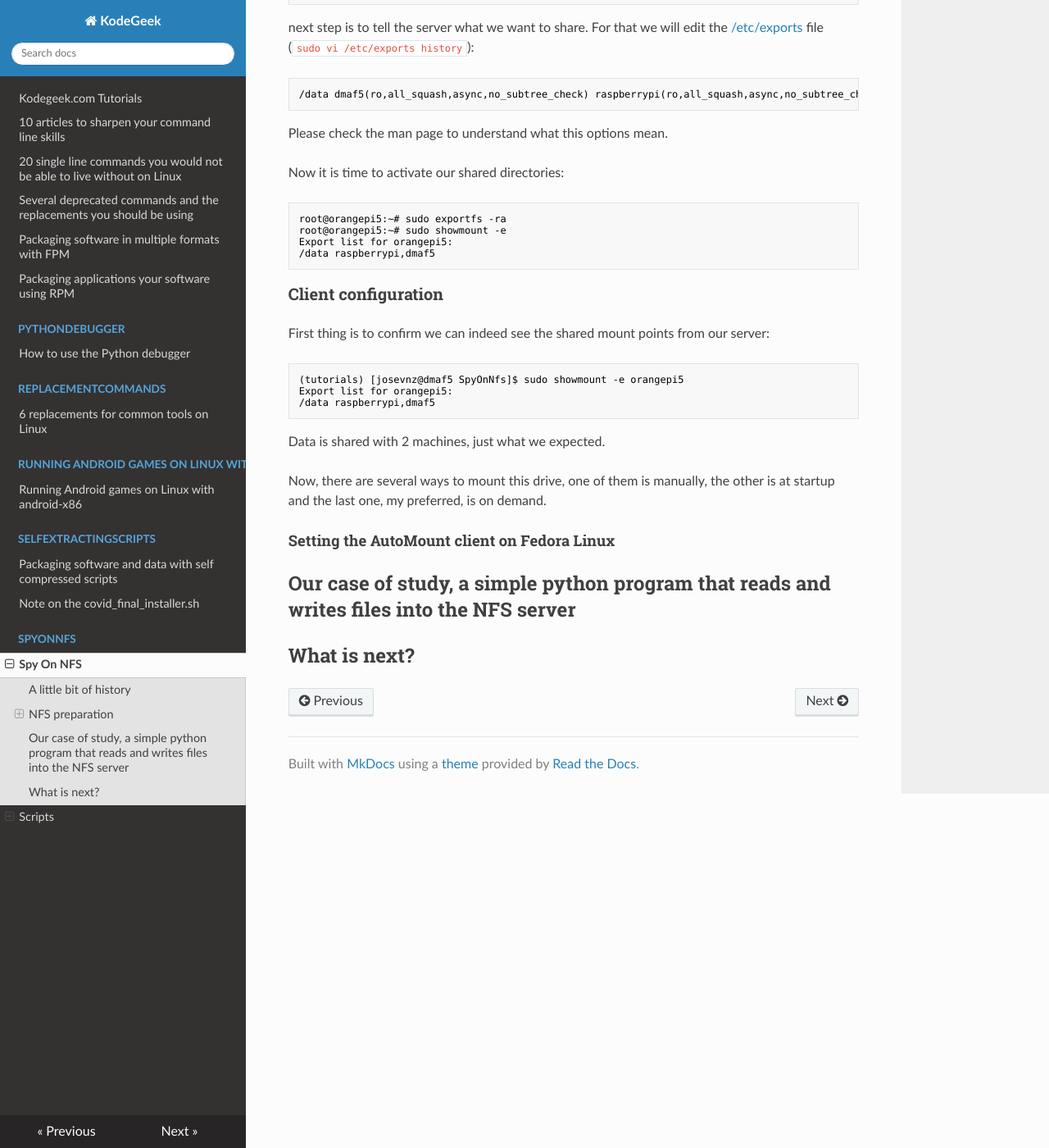
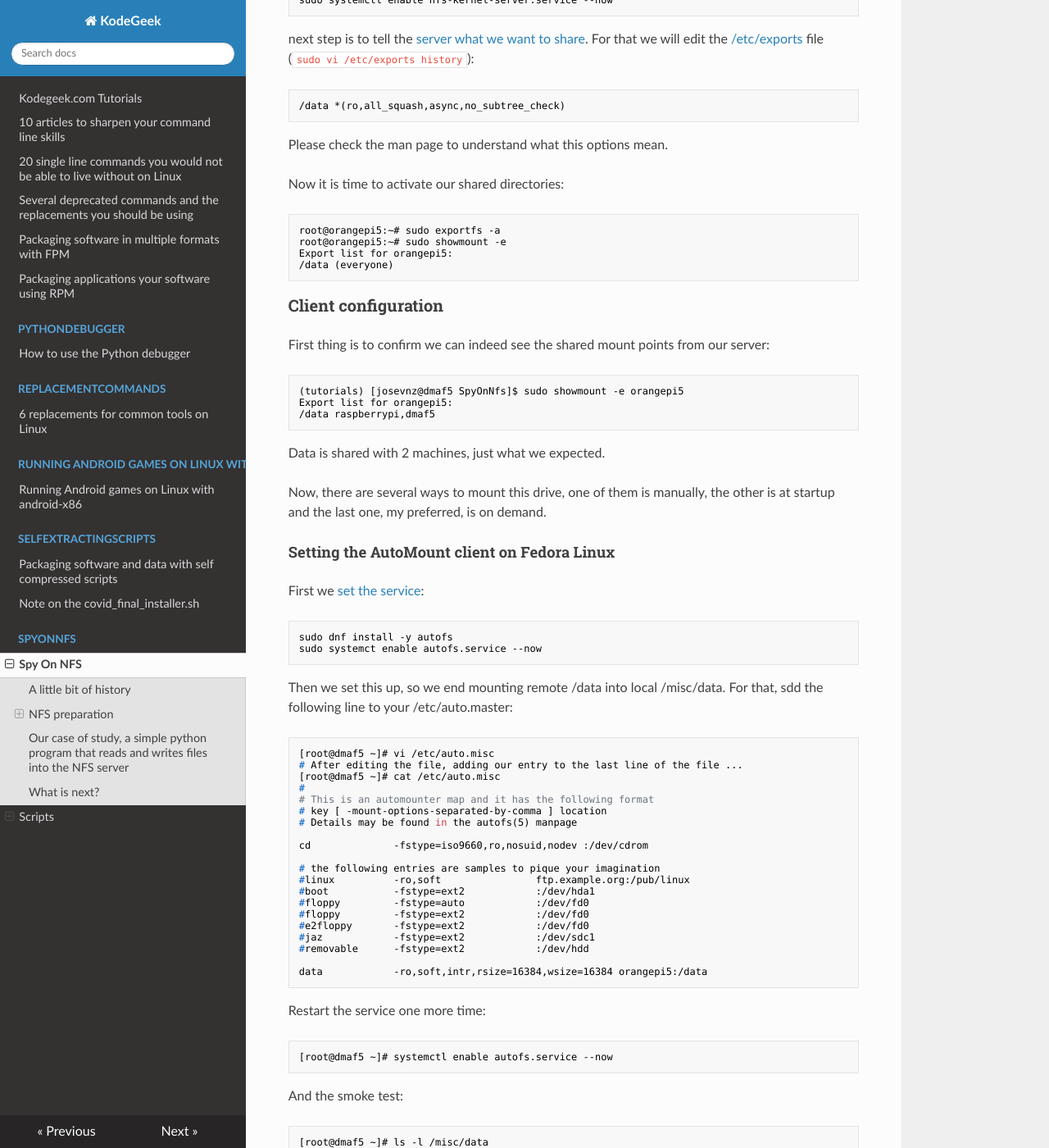
Before and after one commit to josevnz/tutorials, an MkDocs documentation site: the page built from docs/SpyOnNfs/README.md, in a window 1280 px wide and 1400 px high, scrolled down 1783 px. Shown: the whole window at 82% size. Built offline with MkDocs 1.6.1, drawn with Linux system fonts in a browser that asks for light colours; nearby versions of some CDN libraries; some of the changed text lies outside the part shown.

Commit message:
Tutorial update

````diff
--- a/docs/SpyOnNfs/README.md
+++ b/docs/SpyOnNfs/README.md
@@ -33,12 +33,13 @@ I will prepare my OrangePI machine to be the NFS server. It is very easy to do:
 sudo apt-get update
 sudo apt-get upgrade
 sudo apt-get install nfs-kernel-server -y
+sudo systemctl enable nfs-kernel-server.service --now
 ```
 
-next step is to tell the server what we want to share. For that we will edit the [/etc/exports](https://www.man7.org/linux/man-pages/man5/exports.5.html) file (```sudo vi /etc/exports history```):
+next step is to tell the [server what we want to share](https://ubuntu.com/server/docs/service-nfs). For that we will edit the [/etc/exports](https://www.man7.org/linux/man-pages/man5/exports.5.html) file (```sudo vi /etc/exports history```):
 
 ```text
-/data dmaf5(ro,all_squash,async,no_subtree_check) raspberrypi(ro,all_squash,async,no_subtree_check)
+/data *(ro,all_squash,async,no_subtree_check)
 ```
 
 Please check the man page to understand what this options mean.
@@ -46,10 +47,10 @@ Please check the man page to understand what this options mean.
 Now it is time to activate our shared directories:
 
 ```shell
-root@orangepi5:~# sudo exportfs -ra
+root@orangepi5:~# sudo exportfs -a
 root@orangepi5:~# sudo showmount -e
 Export list for orangepi5:
-/data raspberrypi,dmaf5
+/data (everyone)
 ```
 
 ### Client configuration
@@ -68,6 +69,56 @@ Now, there are several ways to mount this drive, one of them is manually, the ot
 
 #### Setting the AutoMount client on Fedora Linux
 
+First we [set the service](https://access.redhat.com/documentation/en-us/red_hat_enterprise_linux/4/html/system_administration_guide/mounting_nfs_file_systems-mounting_nfs_file_systems_using_autofs):
+
+```shell
+sudo dnf install -y autofs
+sudo systemct enable autofs.service --now
+```
+
+Then we set this up, so we end mounting remote /data into local /misc/data. For that, sdd the following line to your /etc/auto.master:
+
+```shell
+[root@dmaf5 ~]# vi /etc/auto.misc
+# After editing the file, adding our entry to the last line of the file ...
+[root@dmaf5 ~]# cat /etc/auto.misc
+#
+# This is an automounter map and it has the following format
+# key [ -mount-options-separated-by-comma ] location
+# Details may be found in the autofs(5) manpage
+
+cd              -fstype=iso9660,ro,nosuid,nodev :/dev/cdrom
+
+# the following entries are samples to pique your imagination
+#linux          -ro,soft                ftp.example.org:/pub/linux
+#boot           -fstype=ext2            :/dev/hda1
+#floppy         -fstype=auto            :/dev/fd0
+#floppy         -fstype=ext2            :/dev/fd0
+#e2floppy       -fstype=ext2            :/dev/fd0
+#jaz            -fstype=ext2            :/dev/sdc1
+#removable      -fstype=ext2            :/dev/hdd
+
+data            -ro,soft,intr,rsize=16384,wsize=16384 orangepi5:/data
+```
+
+Restart the service one more time:
+
+```shell
+[root@dmaf5 ~]# systemctl enable autofs.service --now
+```
+
+And the smoke test:
+
+```shell
+[root@dmaf5 ~]# ls -l /misc/data
+total 0
+drwxrwxr-x. 1 root 1001 48 Apr  7 17:57 nexus
+```
+
+Now we are ready to play with our service.
+
 ## Our case of study, a simple python program that reads and writes files into the NFS server
 
+
+
 ## What is next?
````
